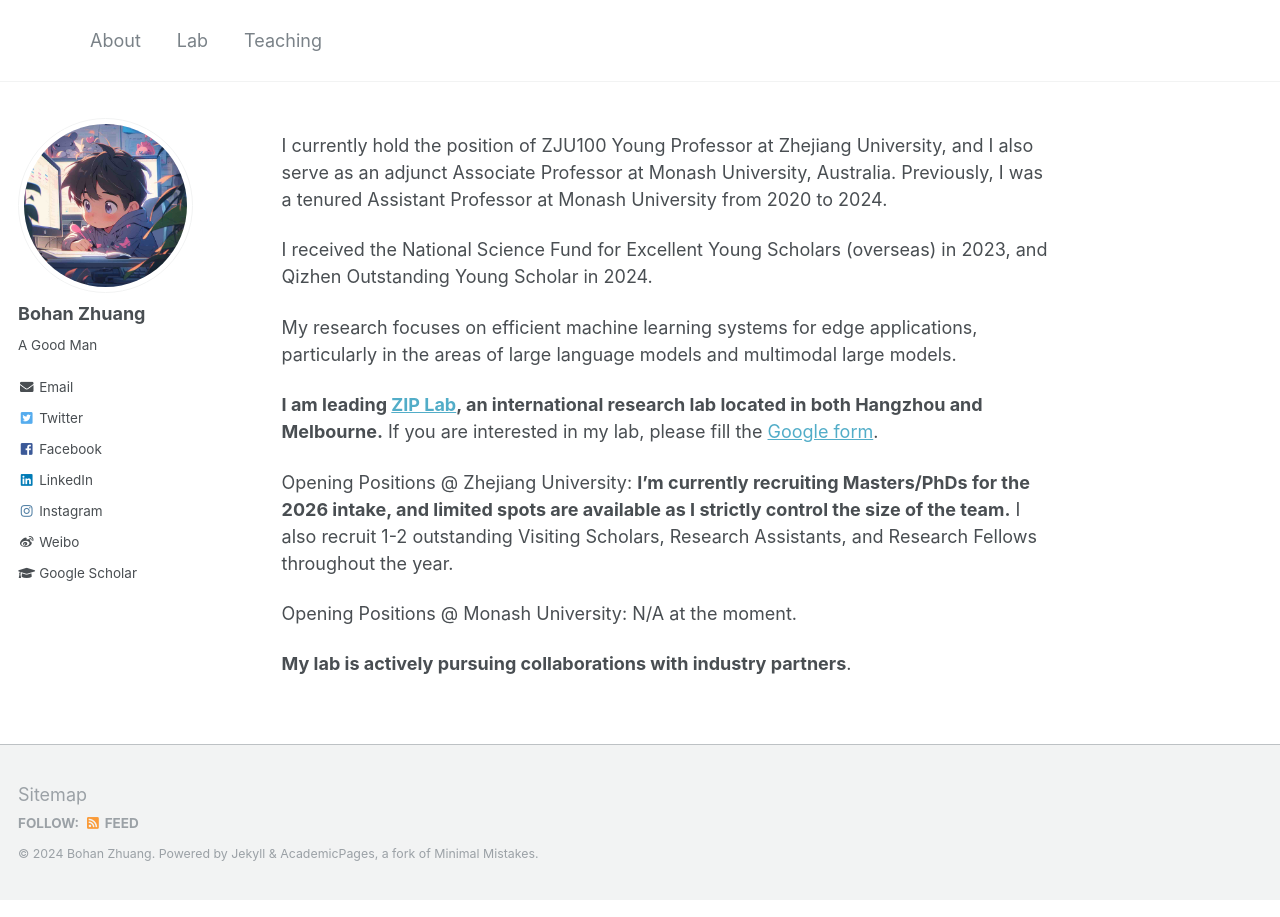
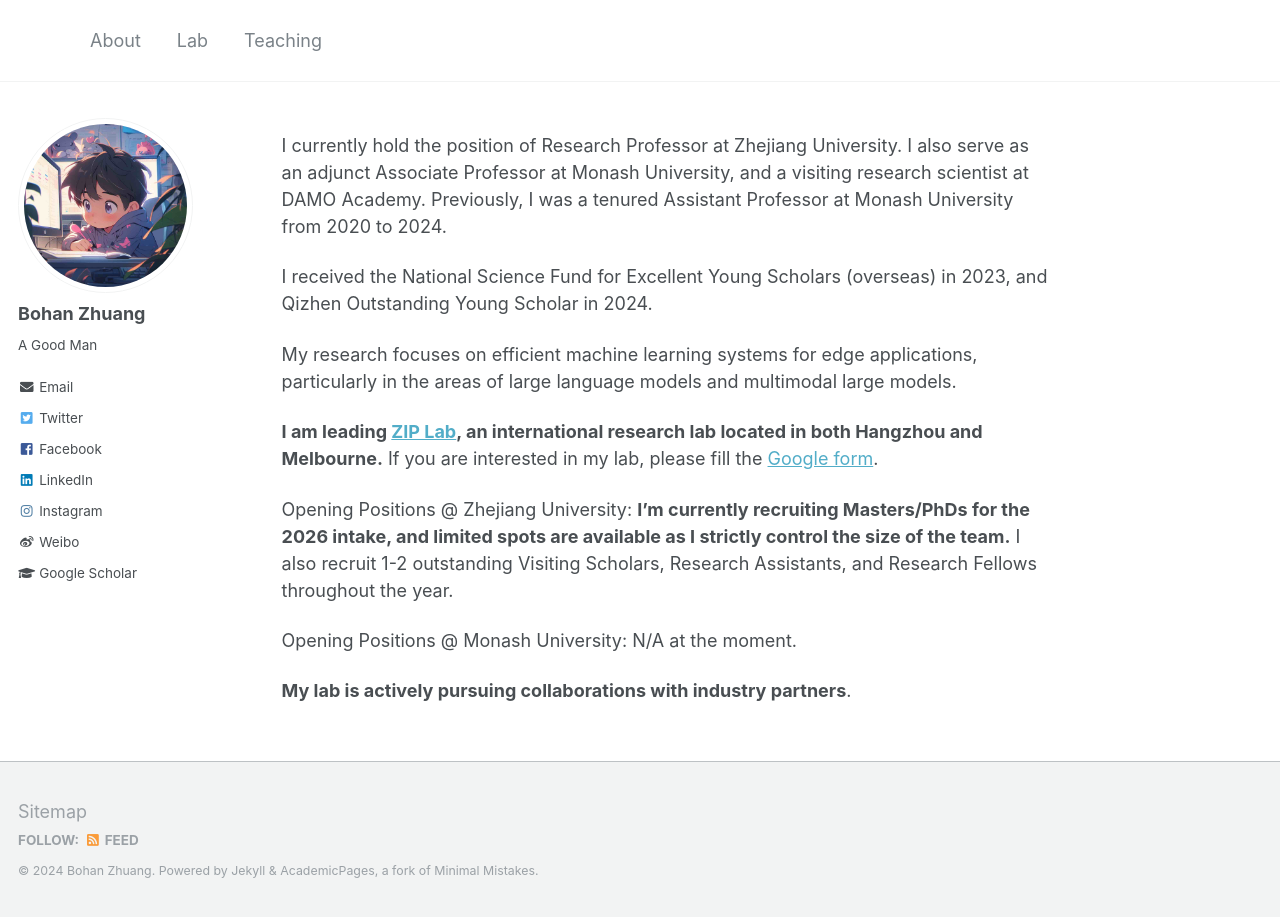
Before and after one commit to bohanzhuang/bohanzhuang.github.io, a Jekyll site: the page built from _pages/about.md, in a window 1280 px wide. Built offline with Jekyll 4.4.1, drawn with Linux system fonts in a browser that asks for light colours.

Commit message:
Update about.md

```diff
--- a/_pages/about.md
+++ b/_pages/about.md
@@ -8,7 +8,7 @@ redirect_from:
   - /about.html
 ---
 
-I currently hold the position of ZJU100 Young Professor at Zhejiang University, and I also serve as an adjunct Associate Professor at Monash University, Australia. Previously, I was a tenured Assistant Professor at Monash University from 2020 to 2024.
+I currently hold the position of Research Professor at Zhejiang University. I also serve as an adjunct Associate Professor at Monash University, and a visiting research scientist at DAMO Academy. Previously, I was a tenured Assistant Professor at Monash University from 2020 to 2024.
 
 I received the National Science Fund for Excellent Young Scholars (overseas) in 2023, and Qizhen Outstanding Young Scholar in 2024.
 
```
